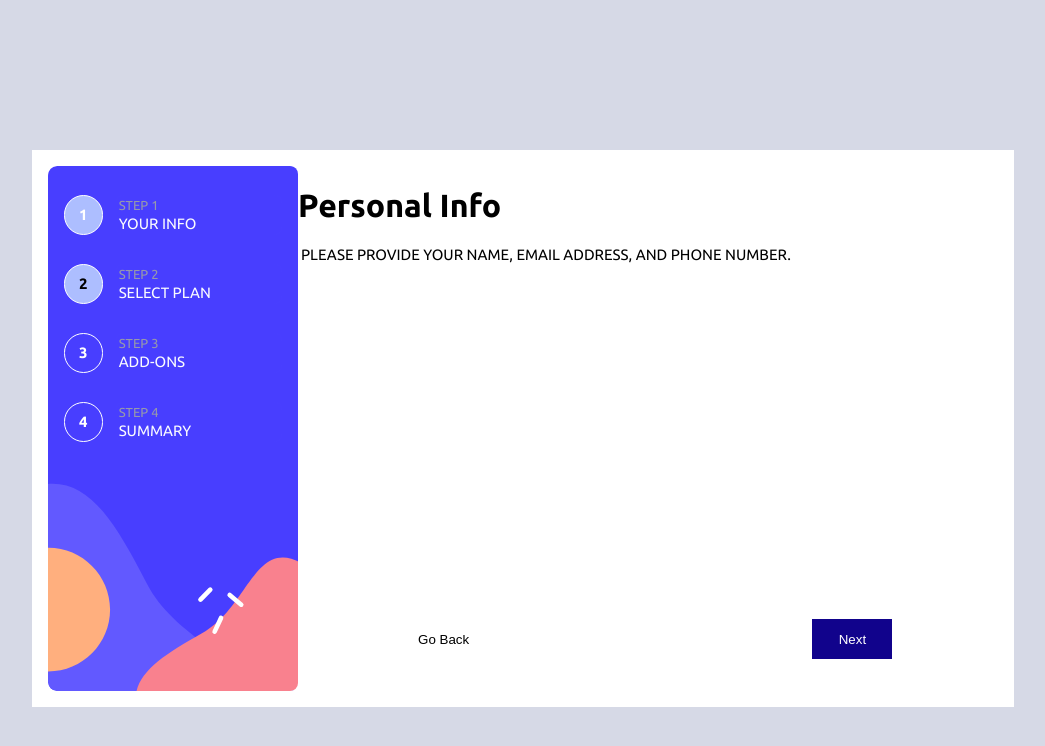
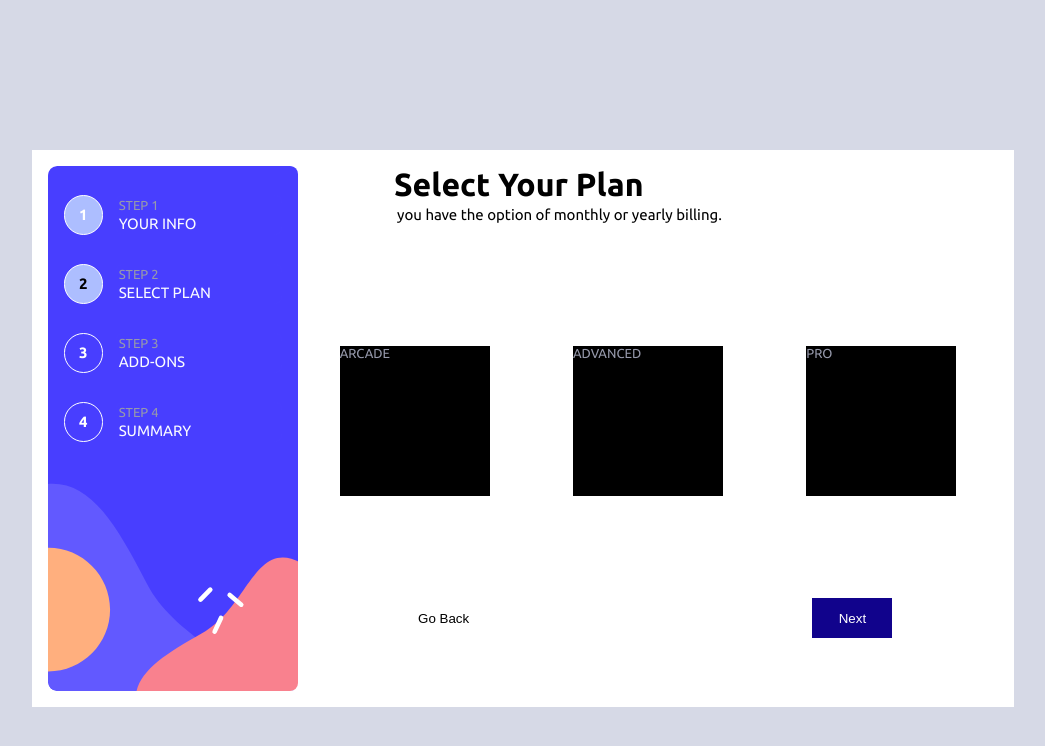
Before and after one commit to Mfried95/Multi-Step, a React (Vite) app: page / in a window 1280 px wide. Both pictures are taken after typing "Sample", "name@example.com", "5551234" into the empty fields and a click on the button "Next". Shown: the top 746 px of the page, without its empty margins (117-1162 px from the left). Built offline with nearby package versions, Linux system fonts and the light colour scheme.

Commit message:
Added step 2 basic select funtions
Connected hook objects to step 2 page.
- Currently rendering plan choice and price.

```diff
--- a/src/App.tsx
+++ b/src/App.tsx
@@ -11,6 +11,7 @@ type FormData = {
   email: string,
   phone: string,
   plan: string,
+  price: number,
   addons: number,
   total: number,
 };
@@ -21,6 +22,7 @@ const INITAL_DATA: FormData = {
   email: "",
   phone: "",
   plan: "",
+  price: 0,
   addons: 0,
   total: 0,
 };
@@ -36,12 +38,11 @@ function App() {
 
   const { steps, currentStepIndex, next, back } = useMultistepForm([
     <StepOne {...data} updateFields={updateFields} />,
-    <StepTwo {...data}  />,
+    <StepTwo {...data} updateFields={updateFields} />,
     <StepThree {...data}  />,
     <StepFour {...data}  />,
   ]);
 
-  console.log(currentStepIndex);
 
   function onSubmit(e: FormEvent) {
     e.preventDefault();
--- a/src/components/steptwo.tsx
+++ b/src/components/steptwo.tsx
@@ -1,27 +1,45 @@
-import React from 'react'
+import React from "react";
+import '../styles/steptwo.css'
 
-const steptwo = () => {
+type PlanData = {
+  plan: string,
+  price: number
+};
 
-  type planData = {
-    plan: string
-  };
+type PlanDataFormProps = PlanData & {
+  updateFields: (fields: Partial<PlanData>) => void;
+};
 
-  type PlanFormProps = planData & {
-    updateFields: (fields: Partial<planData>) => void;
-  };
 
+const steptwo = ({plan, price, updateFields}: PlanDataFormProps ) => {
 
   return (
     <div>
       <div className="personal-info-container">
         <div className="title">
-          <h1>Personal Info</h1>
-          <p>Please provide your name, email address, and phone number.</p>
+          <h1>Select Your Plan</h1>
+          <p>You have the option of Monthly or Yearly billing.</p>
         </div>
-
+        <div className="plan-selection">
+          <section
+          onClick={() => updateFields({ plan: 'Arcade', price: +2})}
+          >
+            <h2>Arcade</h2>
+          </section>
+          <section
+          onClick={() => updateFields({ plan: 'Advanced', price: +4})}
+          >
+            <h2>Advanced</h2>
+          </section>
+          <section
+          onClick={() => updateFields({ plan: 'Pro', price: +6})}
+          >
+            <h2>Pro</h2>
+          </section>
+        </div>
       </div>
     </div>
-  )
-}
+  );
+};
 
-export default steptwo
+export default steptwo;
--- a/src/styles/stepone.css
+++ b/src/styles/stepone.css
@@ -1,6 +1,7 @@
 .personal-info-container {
     height: 400px;
     width: 100%;
+
 }
 
 .step{
--- /dev/null
+++ b/src/styles/steptwo.css
@@ -0,0 +1,31 @@
+*{
+    padding: 0;
+    margin: 0;
+}
+
+
+.title p{
+    text-transform: lowercase;
+}
+
+.title{
+    padding: 0em 6em;
+}
+
+.plan-selection{
+    height: 300px;
+    width: 100%;
+    display: flex;
+    flex-direction: row;
+    margin: 0;
+    padding: 0;
+}
+
+
+section{
+    background-color: black;
+    height: 150px;
+    width: 150px;
+    margin: auto;
+    cursor: pointer;
+}
```
